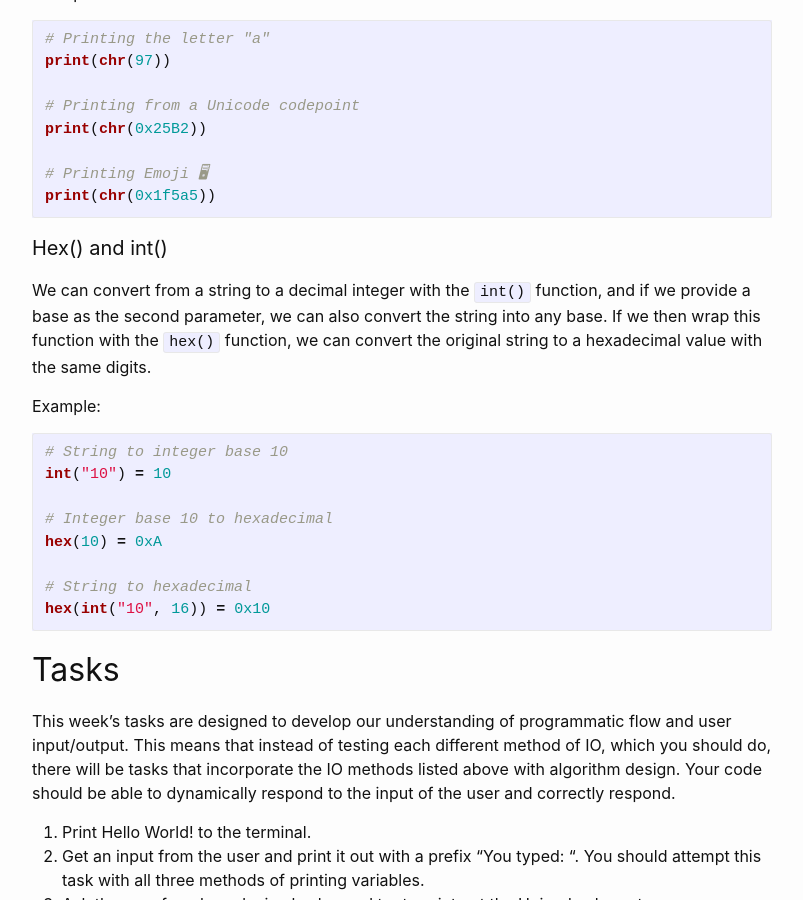
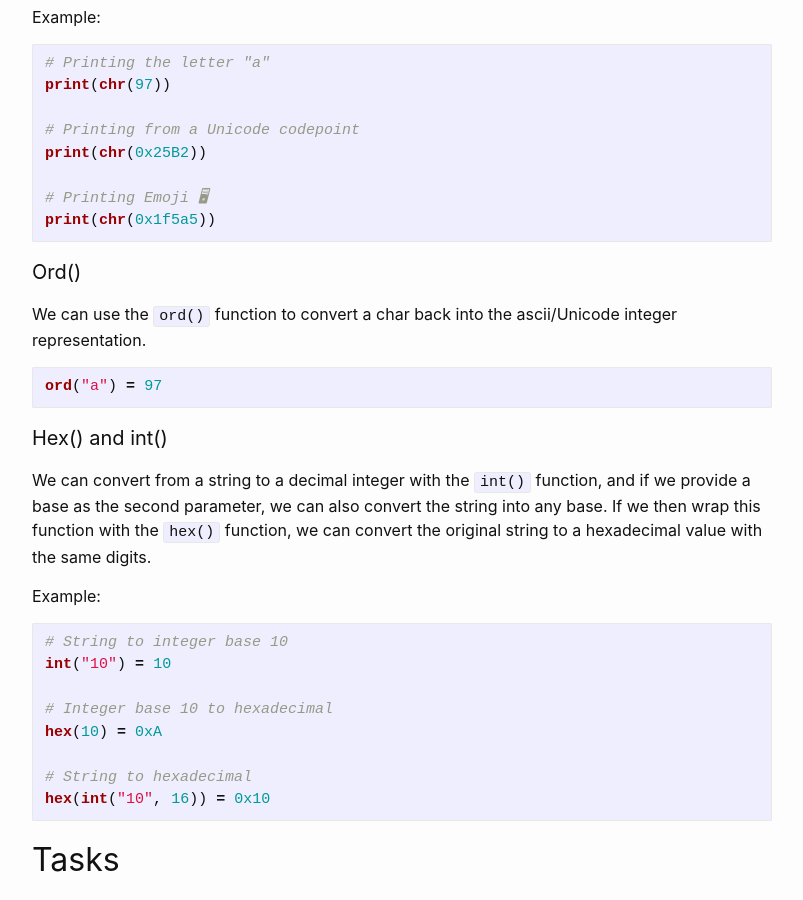
Before and after one commit to afa5e/afa5e.github.io, a Jekyll site: the page built from _posts/2023-02-12-week-3-input-output.md, in a window 1280 px wide and 900 px high, scrolled down 11941 px. Shown: the whole window, without its empty margins (238-1041 px from the left). Built offline with Jekyll 4.4.1, drawn with Linux system fonts in a browser that asks for light colours.

Commit message:
Update 2023-02-12-week-3-input-output.md

````diff
--- a/_posts/2023-02-12-week-3-input-output.md
+++ b/_posts/2023-02-12-week-3-input-output.md
@@ -339,6 +339,15 @@ print(chr(0x25B2))
 # Printing Emoji 🖥
 print(chr(0x1f5a5))
 ```
+
+#### Ord()
+
+We can use the `ord()` function to convert a char back into the ascii/Unicode integer representation.
+
+```python
+ord("a") = 97
+```
+
 #### Hex() and int()
 
 We can convert from a string to a decimal integer with the `int()` function, and
````
